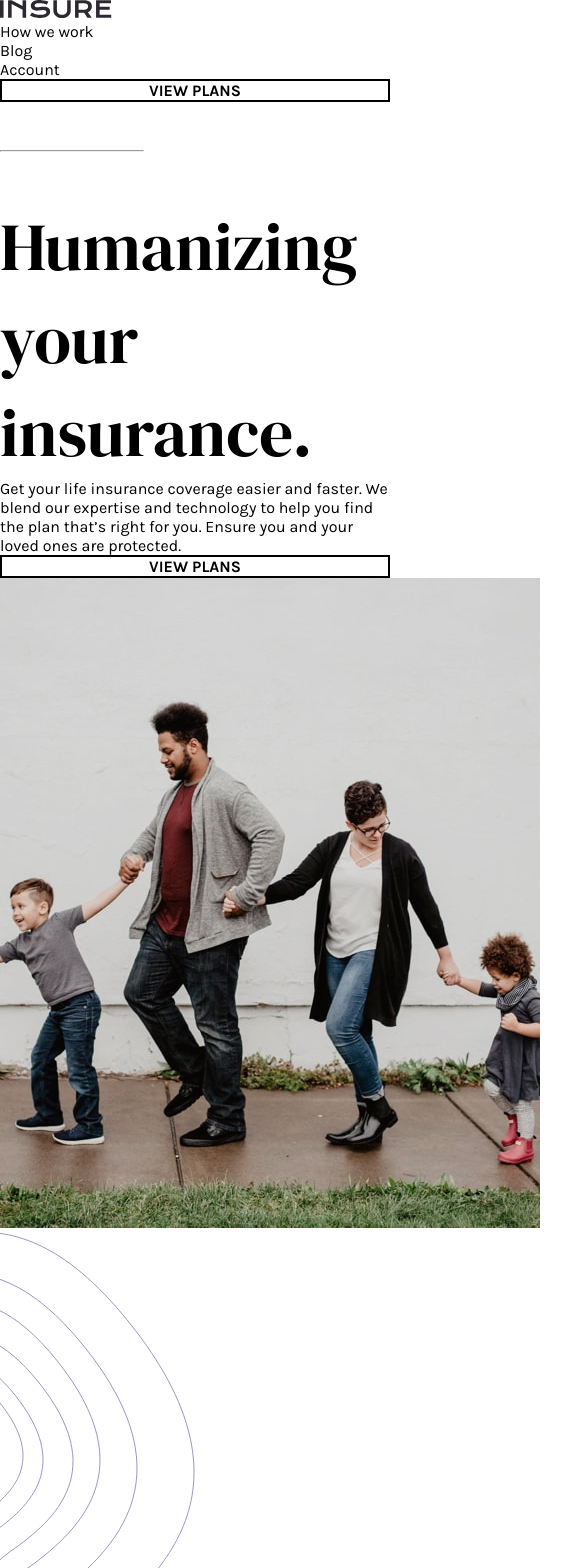
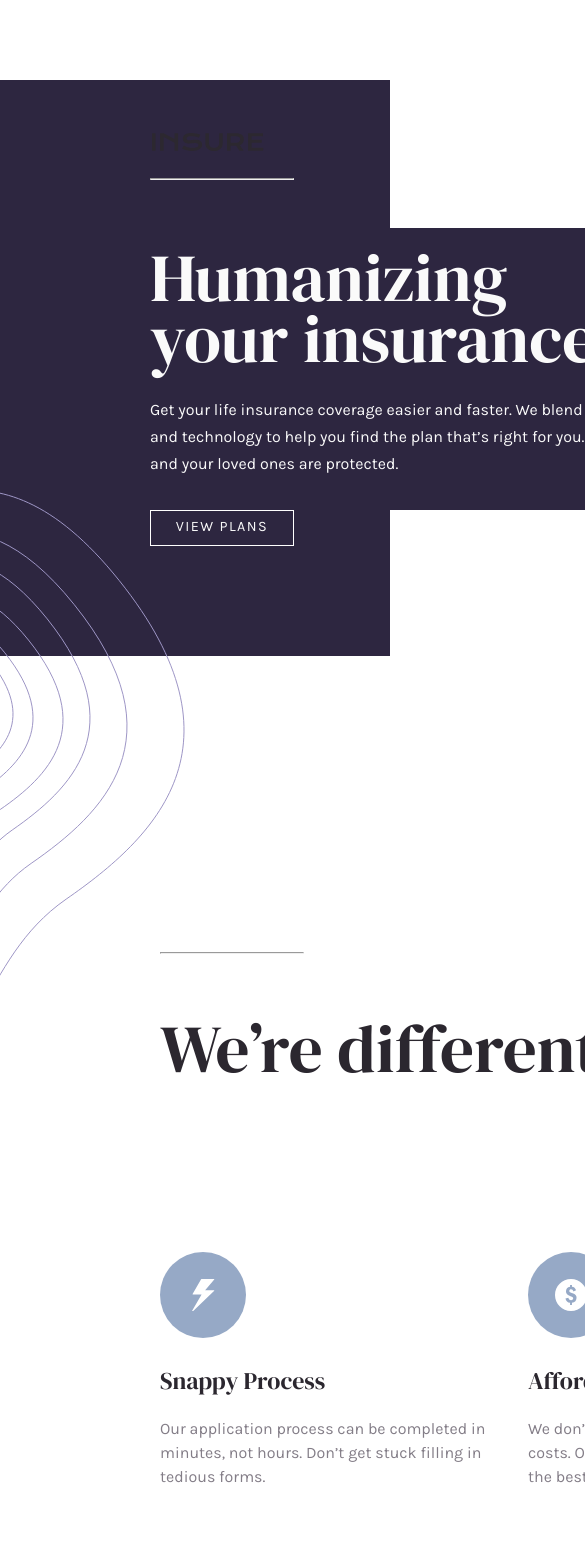
Before and after one commit to melodymastache/Insure-Landing-Page, a React (Create React App) app: page / in a window 390 px wide. Shown: the top 1568 px of the page, 585 px wide, since content can reach past the window. Built offline with nearby package versions, Linux system fonts and the light colour scheme.

Commit message:
footer finshed, started hww

```diff
--- a/src/App.js
+++ b/src/App.js
@@ -99,23 +99,23 @@ class Footer extends React.Component {
                             </svg>
                         </span>
 
-                        <div class="icon">
+                        <span class="icon">
                             <svg xmlns="http://www.w3.org/2000/svg" width="24" height="20">
                                 <path fill="#837D88" d="M24 2.557a9.83 9.83 0 01-2.828.775A4.932 4.932 0 0023.337.608a9.864 9.864 0 01-3.127 1.195A4.916 4.916 0 0016.616.248c-3.179 0-5.515 2.966-4.797 6.045A13.978 13.978 0 011.671 1.149a4.93 4.93 0 001.523 6.574 4.903 4.903 0 01-2.229-.616c-.054 2.281 1.581 4.415 3.949 4.89a4.935 4.935 0 01-2.224.084 4.928 4.928 0 004.6 3.419A9.9 9.9 0 010 17.54a13.94 13.94 0 007.548 2.212c9.142 0 14.307-7.721 13.995-14.646A10.025 10.025 0 0024 2.557z" />
                             </svg>
-                        </div>
+                        </span>
 
-                        <div class="icon">
+                        <span class="icon">
                             <svg xmlns="http://www.w3.org/2000/svg" width="24" height="24">
                                 <path fill="#837D88" d="M12 0C5.373 0 0 5.372 0 12c0 5.084 3.163 9.426 7.627 11.174-.105-.949-.2-2.405.042-3.441.218-.937 1.407-5.965 1.407-5.965s-.359-.719-.359-1.782c0-1.668.967-2.914 2.171-2.914 1.023 0 1.518.769 1.518 1.69 0 1.029-.655 2.568-.994 3.995-.283 1.194.599 2.169 1.777 2.169 2.133 0 3.772-2.249 3.772-5.495 0-2.873-2.064-4.882-5.012-4.882-3.414 0-5.418 2.561-5.418 5.207 0 1.031.397 2.138.893 2.738a.36.36 0 01.083.345l-.333 1.36c-.053.22-.174.267-.402.161-1.499-.698-2.436-2.889-2.436-4.649 0-3.785 2.75-7.262 7.929-7.262 4.163 0 7.398 2.967 7.398 6.931 0 4.136-2.607 7.464-6.227 7.464-1.216 0-2.359-.631-2.75-1.378l-.748 2.853c-.271 1.043-1.002 2.35-1.492 3.146C9.57 23.812 10.763 24 12 24c6.627 0 12-5.373 12-12 0-6.628-5.373-12-12-12z" />
                             </svg>
-                        </div>
+                        </span>
 
-                        <div class="icon">
+                        <span class="icon">
                             <svg xmlns="http://www.w3.org/2000/svg" width="24" height="24">
                                 <path fill="#837D88" d="M12 2.163c3.204 0 3.584.012 4.85.07 3.252.148 4.771 1.691 4.919 4.919.058 1.265.069 1.645.069 4.849 0 3.205-.012 3.584-.069 4.849-.149 3.225-1.664 4.771-4.919 4.919-1.266.058-1.644.07-4.85.07-3.204 0-3.584-.012-4.849-.07-3.26-.149-4.771-1.699-4.919-4.92-.058-1.265-.07-1.644-.07-4.849 0-3.204.013-3.583.07-4.849.149-3.227 1.664-4.771 4.919-4.919 1.266-.057 1.645-.069 4.849-.069zM12 0C8.741 0 8.333.014 7.053.072 2.695.272.273 2.69.073 7.052.014 8.333 0 8.741 0 12c0 3.259.014 3.668.072 4.948.2 4.358 2.618 6.78 6.98 6.98C8.333 23.986 8.741 24 12 24c3.259 0 3.668-.014 4.948-.072 4.354-.2 6.782-2.618 6.979-6.98.059-1.28.073-1.689.073-4.948 0-3.259-.014-3.667-.072-4.947-.196-4.354-2.617-6.78-6.979-6.98C15.668.014 15.259 0 12 0zm0 5.838a6.162 6.162 0 100 12.324 6.162 6.162 0 000-12.324zM12 16a4 4 0 110-8 4 4 0 010 8zm6.406-11.845a1.44 1.44 0 100 2.881 1.44 1.44 0 000-2.881z" />
                             </svg>
-                        </div>
+                        </span>
                     </div>
                 </div>
 
--- a/src/App.scss
+++ b/src/App.scss
@@ -16,7 +16,7 @@ $very-light-gray: hsl(0, 0%, 98%);
   font-size: 16px;
   max-width: 1440px; /* desktop mode */
   font-family: "Karla", sans-serif;
-  margin: 0px; /* resets css default margins */
+  margin: 0; /* resets css default margins */
   box-sizing: border-box; /* allows dimensions to be overriden by child elements */
 }
 
@@ -38,6 +38,272 @@ $very-light-gray: hsl(0, 0%, 98%);
   height: 0em;
   margin: 3em 0em;
   color: $dark-greyish-violet;
+}
+
+/******************* MOBILE VIEW STYLES ********************/
+
+/* mobile mode */
+@media screen and (max-width: 500px) {
+  /* HEADER COMPONENT */
+  .header-parent {
+    display: flex; /* activates flexbox */
+    height: 5em;
+    background-color: white;
+    padding: 1em 0em;
+    z-index: 2;
+    position: relative;
+  }
+
+  .align-items {
+    display: flex;
+    padding-top: 0.2em;
+    flex-flow: column wrap;
+  }
+
+  .header-items {
+    padding: 1em;
+    color: $dark-greyish-violet;
+    font-weight: 700;
+    font-size: 0.8em;
+    text-align: center;
+    text-transform: uppercase;
+    letter-spacing: 0.1em;
+    transform: translateX(39em); /* shift links to the right */
+
+    &:hover {
+      color: $dark-violet;
+    }
+  }
+
+  .logo {
+    padding: 1em;
+    margin-left: 8.5em;
+  }
+
+  #header-button {
+    width: 11em;
+    height: 3em;
+    padding-top: 0.7em;
+    margin-top: 0.15em;
+    margin-left: 1em;
+    border-color: $dark-violet;
+    color: $dark-violet;
+
+    &:hover {
+      background-color: $dark-violet;
+      color: white;
+      font-weight: 700;
+    }
+  }
+
+  /* INTRO CONTAINER */
+  .intro-container {
+    display: grid;
+    height: 36rem;
+    padding: 50px 10px 125px 150px;
+    color: $very-light-gray;
+    background-color: $dark-violet;
+
+    p {
+      background-color: $dark-violet;
+      padding-bottom: 2em;
+      line-height: 1.5em;
+      width: 34em;
+      font-size: 1em;
+      line-height: 1.7em;
+    }
+  }
+
+  #wavy-right-bg {
+    // cannot get this to touch the far right edge of the screen....why??
+    margin-top: -49.5em;
+    background-image: url(./images/bg-pattern-intro-right-desktop.svg);
+    background-repeat: no-repeat;
+    margin-left: 49.5em; /* moves right */
+    z-index: 1; /* puts waves on top of family photo | z-index based on 3d: higher numbers = closer */
+  }
+
+  #wavy-left-bg {
+    margin-top: -19em;
+    margin-left: -10em;
+  }
+
+  #intro-title {
+    background-color: $dark-violet;
+    width: 7em;
+    padding-bottom: 0.4em;
+    line-height: 0.9em;
+    padding-top: 0.3em;
+  }
+
+  #intro-button {
+    background-color: $dark-violet;
+    font-weight: 400;
+    width: 10em;
+    height: 2.5em;
+    padding-top: 0.5em;
+    letter-spacing: 0.1em;
+    font-size: 0.9rem;
+    border: 1.5px solid white;
+
+    &:hover {
+      background-color: $very-light-gray;
+      color: $dark-violet;
+      font-weight: 700;
+    }
+  }
+
+  #family-photo {
+    width: 32em;
+    margin-left: 35em; /* moves to right */
+    margin-top: -23em; /* negative values cause element to overlap others */
+    z-index: 0; /* puts family photo behind waves */
+  }
+
+  /* AT A GLANCE COMPONENT */
+  .at-a-glance {
+    display: flex;
+    flex-flow: column wrap;
+    margin: 15.5em 0em 0em 10em;
+    color: $very-dark-violet;
+
+    .line-decoration {
+      color: $very-light-gray;
+    }
+
+    p {
+      color: $dark-greyish-violet;
+    }
+  }
+
+  .subtitle {
+    font-size: 1.5em;
+    padding: 1em 0em;
+  }
+
+  .feature-list {
+    display: flex;
+  }
+
+  #middle-item {
+    padding: 0em 1.5em;
+    width: 25em;
+  }
+
+  .feature-item {
+    margin-top: 4em;
+    line-height: 1.5em;
+    width: 21.5em;
+  }
+
+  /* HOW WE WORK COMPONENT */
+  .how-we-work {
+    // display: flex;
+    background-color: $dark-violet;
+    margin: 10em 2em;
+    // height: 15em;
+    color: white;
+    text-align: center;
+
+    h2 {
+      font-size: 3.5em;
+      background-color: $dark-violet;
+      line-height: 1em;
+      padding: 1.3em .5em;
+    }
+  }
+
+  #hww-wavy-bg {
+    width: 25em; /* amount of space the wavy background takes */
+    margin-left: auto; /* put bg on right side of container */
+    z-index: 0; /* place bg behind button */
+  }
+
+  #hww-button {
+
+    padding: 0.7em 0em;
+    z-index: 1; /* put button in front of bg */
+    font-size: 0.9em;
+    margin: 7.2em -25em 0em 0em;
+    letter-spacing: 0.1em;
+    width: 11em;
+    height: 2.7em;
+    font-weight: 400;
+    border: 1px solid white;
+
+    &:hover {
+      background-color: white;
+      color: $dark-violet;
+      font-weight: 700;
+    }
+  }
+//////////////////////////////////////////////////// FIGURE OUT HOW TO SCALE SVG IMAGES
+  /* FOOTER COMPONENT */
+  .contact-container {
+    background-color: $very-light-gray;
+    text-transform: uppercase;
+    font-weight: 600;
+    padding-bottom: 5em;
+    text-align: center;
+    background-image: url(./images/bg-pattern-footer-desktop.svg);
+    background-repeat: no-repeat;
+    background-size: 42em;
+    background-position-x: -9em;
+    background-position-y: -4em;
+
+    hr {
+      color: $very-light-gray;
+      margin: 0em 2em;
+    }
+  }
+
+  .icon {
+    margin-left: 0.8em; /* space between icons */
+  }
+
+  .logo {
+    margin-top: 6.3em;
+    height: 3.5rem;
+    margin-bottom: 1.5em;
+  }
+
+  /* using svg code in order to have access to change colour of image on hover */
+  svg path:hover {
+    fill: $dark-violet;
+  }
+
+  .socials-container {
+    display: flex;
+    margin-bottom: 3em;
+    justify-content: center;
+  }
+
+  // LINK SECTION //
+  .link-section {
+    color: $dark-greyish-violet;
+    margin-top: 2.5em;
+    margin-bottom: 2em;
+  }
+
+  .link {
+    color: $dark-violet;
+    padding: 0.5em 0em;
+
+    &:hover {
+      text-decoration: underline;
+    }
+  }
+
+  /* ATTRIBUTION COMPONENT */
+  .attribution {
+    font-size: 11px;
+    text-align: center;
+    background-color: $very-light-gray;
+
+    a {
+      font-size: 11px;
+    }
+  }
 }
 
 /******************** DESKTOP VIEW STYLES ********************/
@@ -319,20 +585,4 @@ $very-light-gray: hsl(0, 0%, 98%);
       font-size: 11px;
     }
   }
-
-  /******************* MOBILE VIEW STYLES ********************/
-
-  /* mobile mode */
-  @media screen and (max-width: 500px) {
-    .contact-container {
-    }
-
-    footer {
-      text-align: center;
-
-      div {
-        margin-left: 0em;
-      }
-    }
-  }
 }
```
